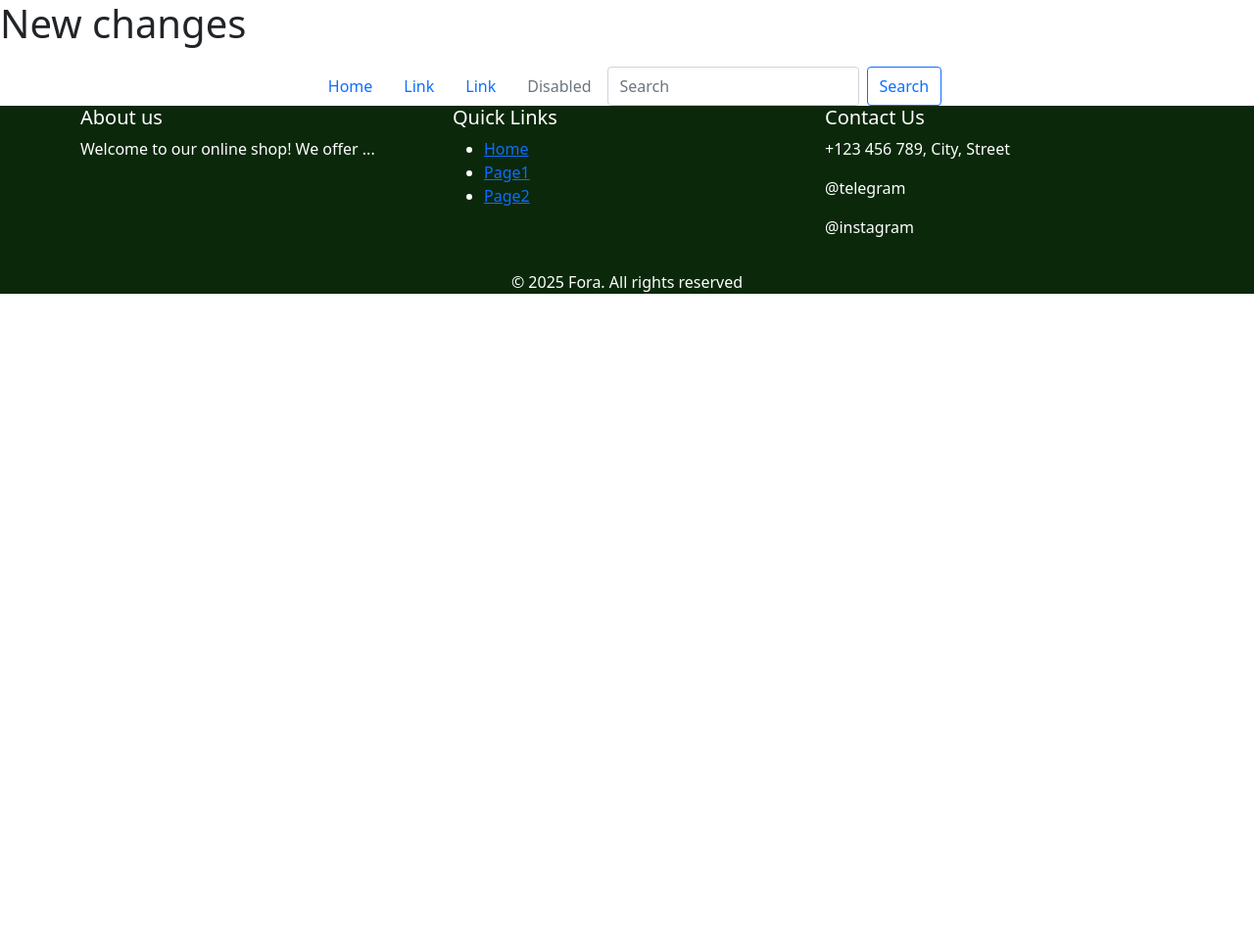
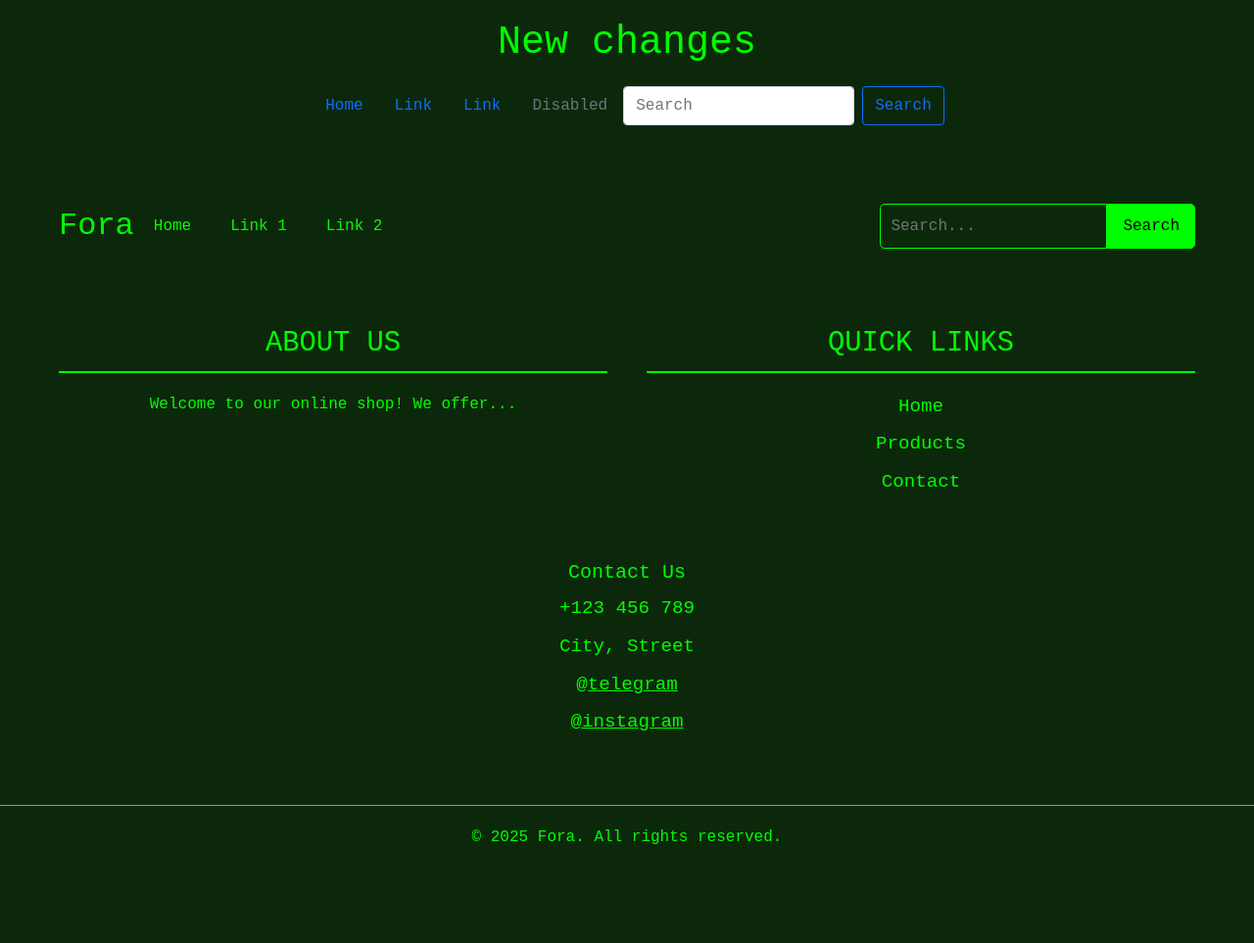
Before and after one commit to fora-organization/fora, a Flask app: page / in a window 1280 px wide. Shown: the whole page at 98% size. Before the commit the page ends 300 px from the top, so only its background shows below. Run offline with Flask 3, Linux system fonts and the light colour scheme.

Commit message:
Update _footer.html

```diff
--- a/templates/_footer.html
+++ b/templates/_footer.html
@@ -1,27 +1,189 @@
-<footer style="background-color: rgb(11, 40, 11); color: white;">
-    <div class="container">
-        <div class="row">
-            <div class="col-4 mb-3">
+<!DOCTYPE html>
+<html lang="uk">
+<head>
+    <meta charset="UTF-8">
+    <meta name="viewport" content="width=device-width, initial-scale=1.0">
+    <title>Fora Shop</title>
+    <style>
+        body {
+            margin: 0;
+            font-family: 'Courier New', monospace;
+        }
+
+        header {
+            background-color: #0b280b;
+            padding: 20px 0;
+            text-align: center;
+            color: #00ff00;
+        }
+
+        .header-container {
+            display: flex;
+            justify-content: space-between;
+            align-items: center;
+            max-width: 1200px;
+            margin: auto;
+            padding: 0 20px;
+        }
+
+        .logo h1 {
+            margin: 0;
+            font-size: 2rem;
+        }
+
+        nav {
+            flex-grow: 1;
+            text-align: right;
+        }
+
+        .search-container {
+            display: flex;
+            align-items: center;
+            margin-left: auto;
+        }
+
+        .search-container input {
+            padding: 10px;
+            border: 1px solid #00ff00;
+            border-radius: 5px 0 0 5px;
+            outline: none;
+            color: #00ff00;
+            background-color: #0b280b;
+        }
+
+        .search-container button {
+            padding: 10px 15px;
+            border: 1px solid #00ff00;
+            border-radius: 0 5px 5px 0;
+            background-color: #00ff00;
+            color: #000000;
+            cursor: pointer;
+            transition: background-color 0.3s;
+        }
+
+        .search-container button:hover {
+            background-color: #ff0000;
+        }
+
+        footer {
+            background-color: #0b280b;
+            padding: 40px 0;
+            text-align: center;
+            color: #00ff00;
+        }
+
+        .footer-container {
+            display: flex;
+            justify-content: space-around;
+            flex-wrap: wrap;
+            max-width: 1200px;
+            margin: auto;
+        }
+
+        .footer-section {
+            flex: 1;
+            padding: 20px;
+            min-width: 250px;
+        }
+
+        .footer-section h5 {
+            font-size: 1.8rem;
+            border-bottom: 2px solid #00ff00;
+            padding-bottom: 10px;
+            margin-bottom: 20px;
+            text-transform: uppercase;
+        }
+
+        .footer-section ul {
+            list-style: none;
+            padding: 0;
+        }
+
+        .footer-section ul li {
+            margin: 10px 0;
+        }
+
+        .footer-section ul li a, .footer-section p a {
+            color: #00ff00;
+            text-decoration: none;
+            font-size: 1.2rem;
+        }
+
+        .footer-section ul li a:hover, .footer-section p a:hover {
+            color: #ff0000;
+        }
+
+        .footer-bottom {
+            margin-top: 30px;
+            border-top: 1px solid #00ff00;
+            padding-top: 20px;
+            font-size: 1rem;
+        }
+
+        /* Стилі для Contact Us */
+        .contact-us {
+            background-color: #0b280b;
+            color: #00ff00;
+            padding: 30px 0;
+            text-align: center;
+            width: 100%;
+        }
+
+        .contact-us p {
+            margin: 10px 0;
+            font-size: 1.2rem;
+        }
+    </style>
+</head>
+<body>
+
+<header>
+    <div class="header-container">
+        <div class="logo">
+            <h1>Fora</h1>
+        </div>
+        <nav>
+            <ul style="display: flex; list-style: none; padding: 0; margin: 0; color: #00ff00;">
+                <li><a href="#" style="text-decoration: none; padding: 0 20px; color: #00ff00;">Home</a></li>
+                <li><a href="#" style="text-decoration: none; padding: 0 20px; color: #00ff00;">Link 1</a></li>
+                <li><a href="#" style="text-decoration: none; padding: 0 20px; color: #00ff00;">Link 2</a></li>
+            </ul>
+        </nav>
+        <div class="search-container">
+            <input type="text" placeholder="Search..." aria-label="Search">
+            <button type="button">Search</button>
+        </div>
+    </div>
+</header>
+
+<footer>
+    <div class="footer-container">
+        <div class="footer-section">
             <h5>About us</h5>
-                <p> Welcome to our online shop! We offer ...</p>
+            <p>Welcome to our online shop! We offer...</p>
         </div>
-            <div class="col-4 mb-3">
+        <div class="footer-section">
             <h5>Quick Links</h5>
             <ul>
                 <li><a href="#">Home</a></li>
-                    <li><a href="#">Page1</a></li>
-                    <li><a href="#">Page2</a></li>
+                <li><a href="#">Products</a></li>
+                <li><a href="#">Contact</a></li>
             </ul>
         </div>
-            <div class="col-4 mb-3">
+    </div>
+
+    <div class="contact-us">
         <h5>Contact Us</h5>
-                <p> +123 456 789, City, Street</p>
-                <p> @telegram</p>
-                <p> @instagram</p>
+        <p>+123 456 789</p>
+        <p>City, Street</p>
+        <p><a href="#" style="color: #00ff00;">@telegram</a></p>
+        <p><a href="#" style="color: #00ff00;">@instagram</a></p>
     </div>
-        </div>
-        <div class="text-center">
-            <p>&copy; 2025 Fora. All rights reserved</p>
-        </div>
+
+    <div class="footer-bottom">
+        <p>&copy; 2025 Fora. All rights reserved.</p>
     </div>
 </footer>
+
+</body>
+</html>
```
Lines whose indentation alone changed are shown as unchanged.
